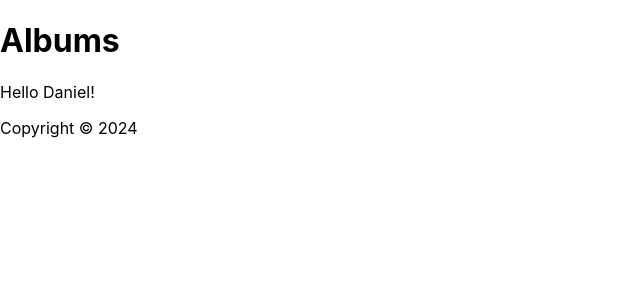
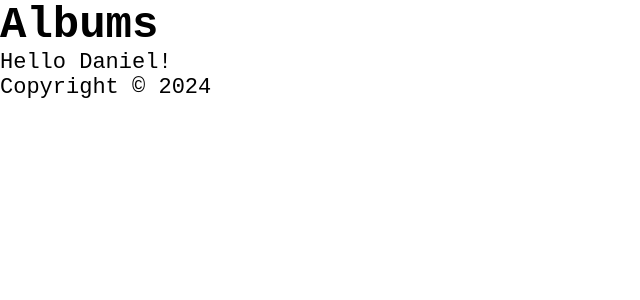
Before and after one commit to danieliniguezv/learning-react, a JavaScript app in the folder tutorial-1/: page / in a window 1280 px wide. Shown: the top 300 px of the page, without its empty margins (0-640 px from the left). Built offline with nearby package versions, Linux system fonts and the light colour scheme; the HTML template or start-up script is replaced by a standard one.

Commit message:
feat: added new style to the app

```diff
--- a/tutorial-1/src/index.css
+++ b/tutorial-1/src/index.css
@@ -1,13 +1,23 @@
-body {
+* {
   margin: 0;
-  font-family: -apple-system, BlinkMacSystemFont, 'Segoe UI', 'Roboto', 'Oxygen',
-    'Ubuntu', 'Cantarell', 'Fira Sans', 'Droid Sans', 'Helvetica Neue',
-    sans-serif;
-  -webkit-font-smoothing: antialiased;
-  -moz-osx-font-smoothing: grayscale;
+  padding: 0;
+  box-sizing: border-box;
+ }
+
+html {
+  font-size: 22px;
 }
 
-code {
-  font-family: source-code-pro, Menlo, Monaco, Consolas, 'Courier New',
-    monospace;
+body {
+  min-height: 100vh;
+  font-family: 'Source Code Pro', monospace,  -apple-system;
+  font-weight: 270;
 }
+
+.App {}
+
+header {}
+
+main {}
+
+footer {}
```
